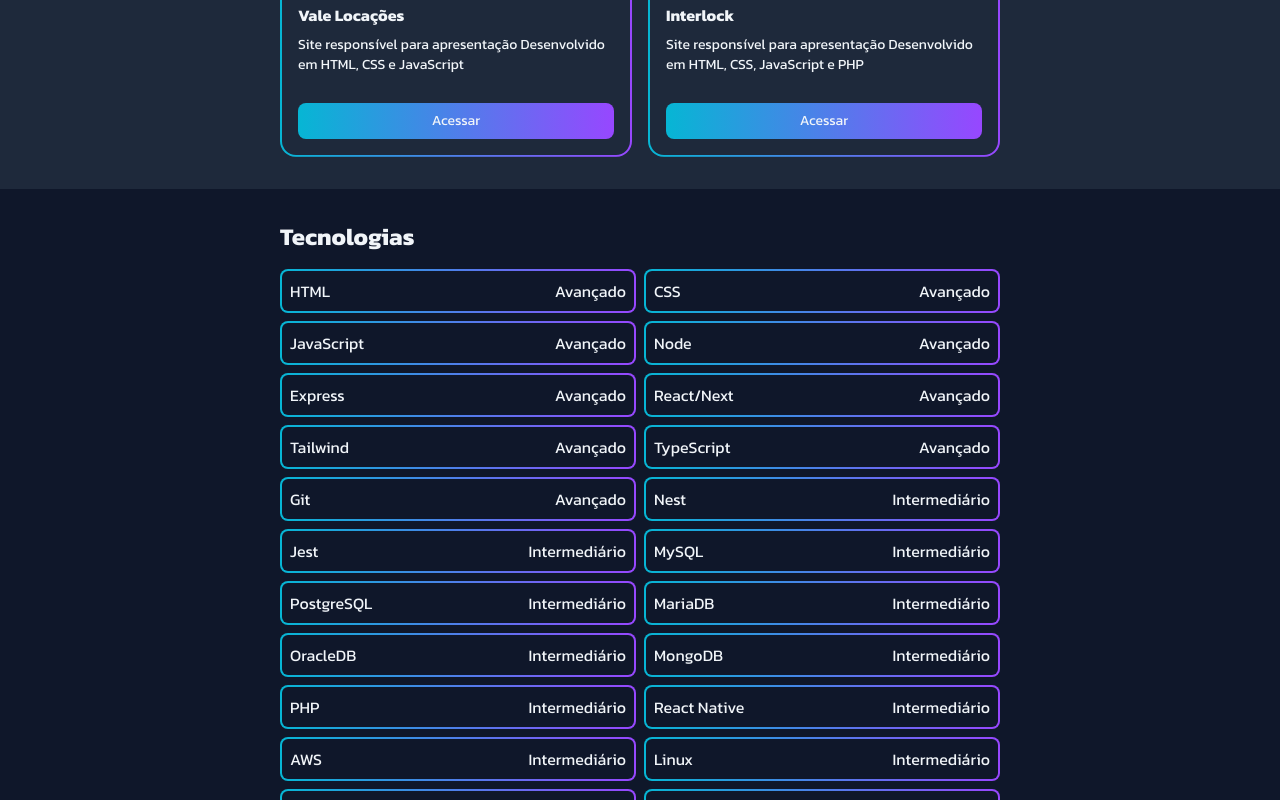
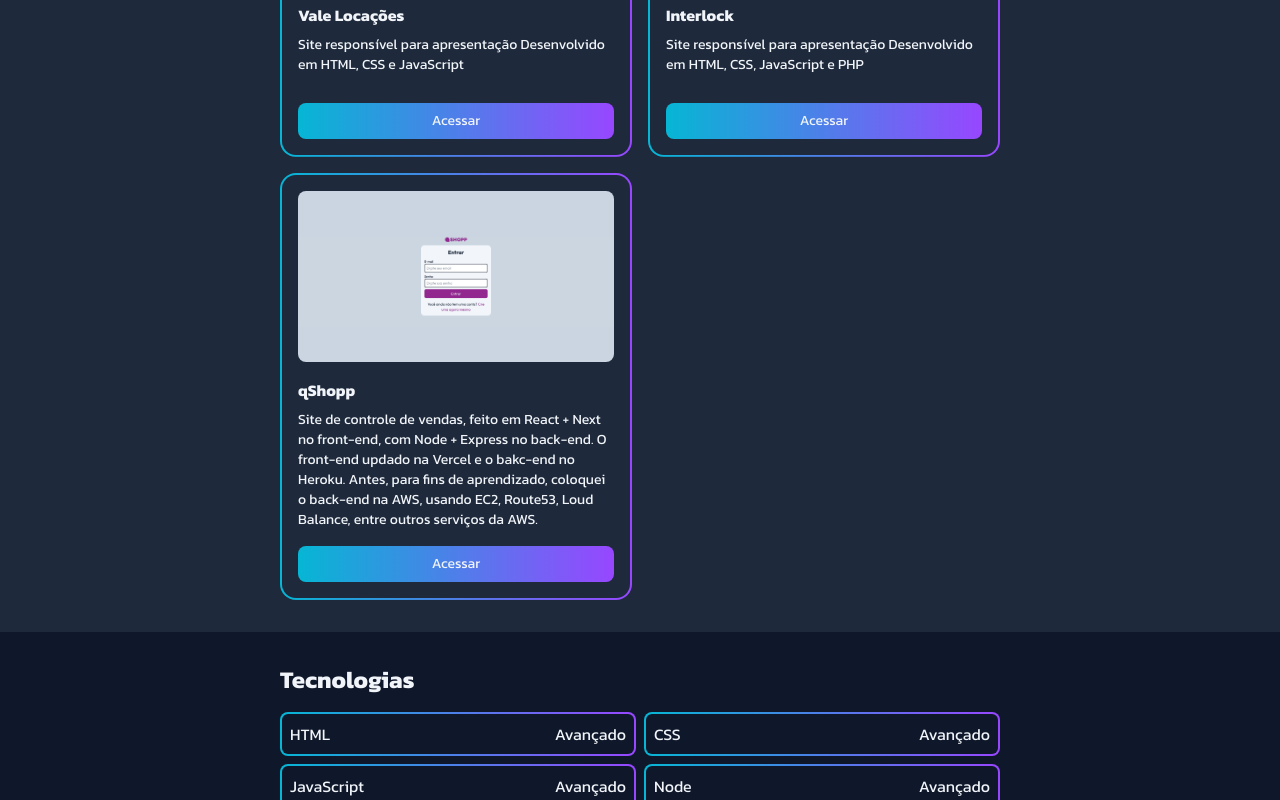
Before and after one commit to matheuspbmarques/portfolio, a Next.js app: page / in a window 1280 px wide. Shown: the part 596-1396 px from the top of the page. Built offline with nearby package versions, Linux system fonts and the light colour scheme.

Commit message:
qshopp add in projects

```diff
--- a/configs/projectsList.ts
+++ b/configs/projectsList.ts
@@ -1,6 +1,7 @@
 //Images
 import valeLocacoes from '../assets/vale-locacoes.png'
 import interlock from '../assets/interlock.png'
+import qShopp from '../assets/qshopp.png'
 
 //Props
 import { StaticImport } from "next/dist/shared/lib/get-img-props"
@@ -24,6 +25,12 @@ const projectsList:Array<ProjectsListProps> = [
         title: 'Interlock',
         description: 'Site responsível para apresentação Desenvolvido em HTML, CSS, JavaScript e PHP',
         url: 'https://www.interlockeng.com'
+    },
+    {
+        image: qShopp,
+        title: 'qShopp',
+        description: 'Site de controle de vendas, feito em React + Next no front-end, com Node + Express no back-end. O front-end updado na Vercel e o bakc-end no Heroku. Antes, para fins de aprendizado, coloquei o back-end na AWS, usando EC2, Route53, Loud Balance, entre outros serviços da AWS.',
+        url: 'https://www.qshopp.com.br'
     }
 ]
 
```
Also changed, not shown: assets/._qshopp.png (added), assets/qshopp.png (added).
